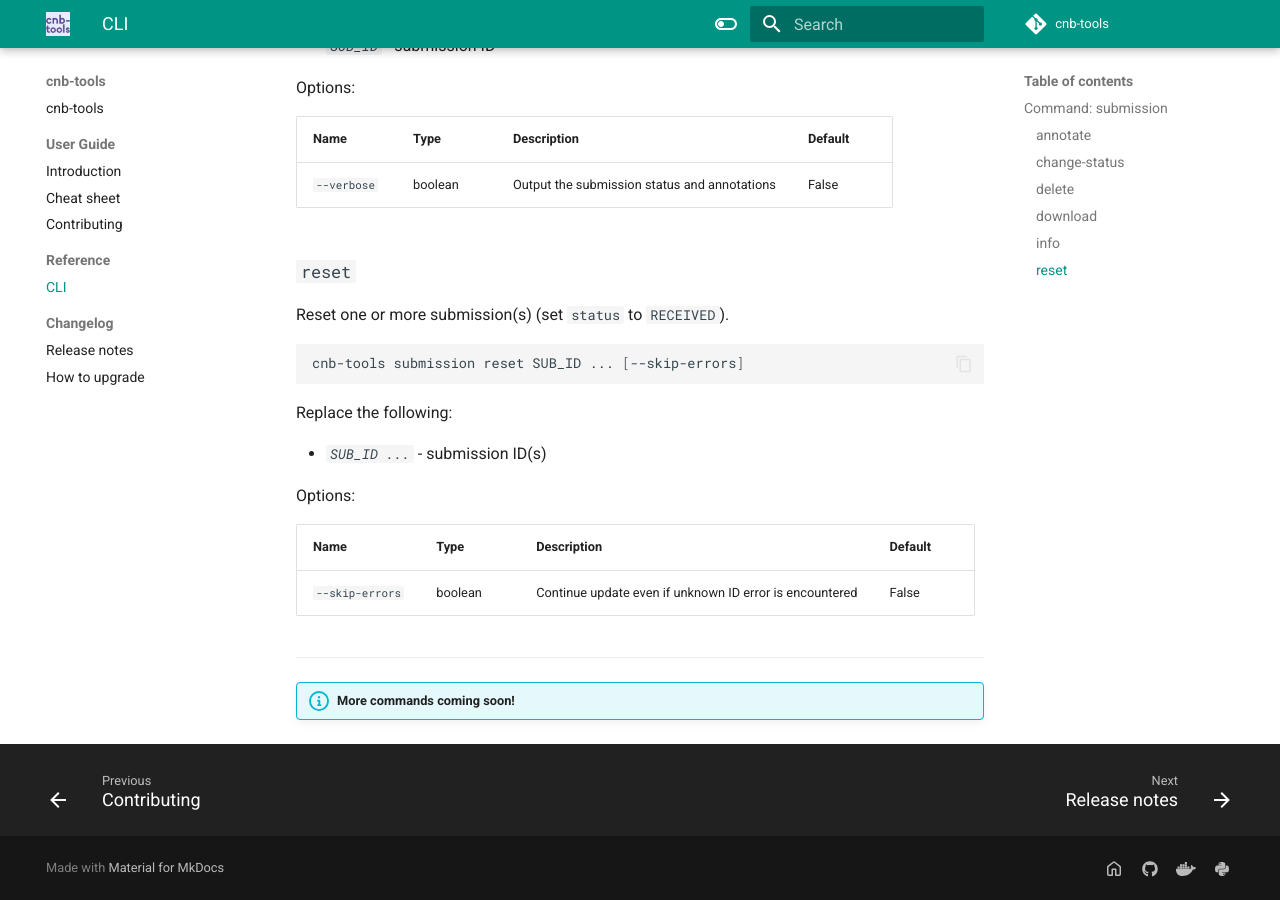
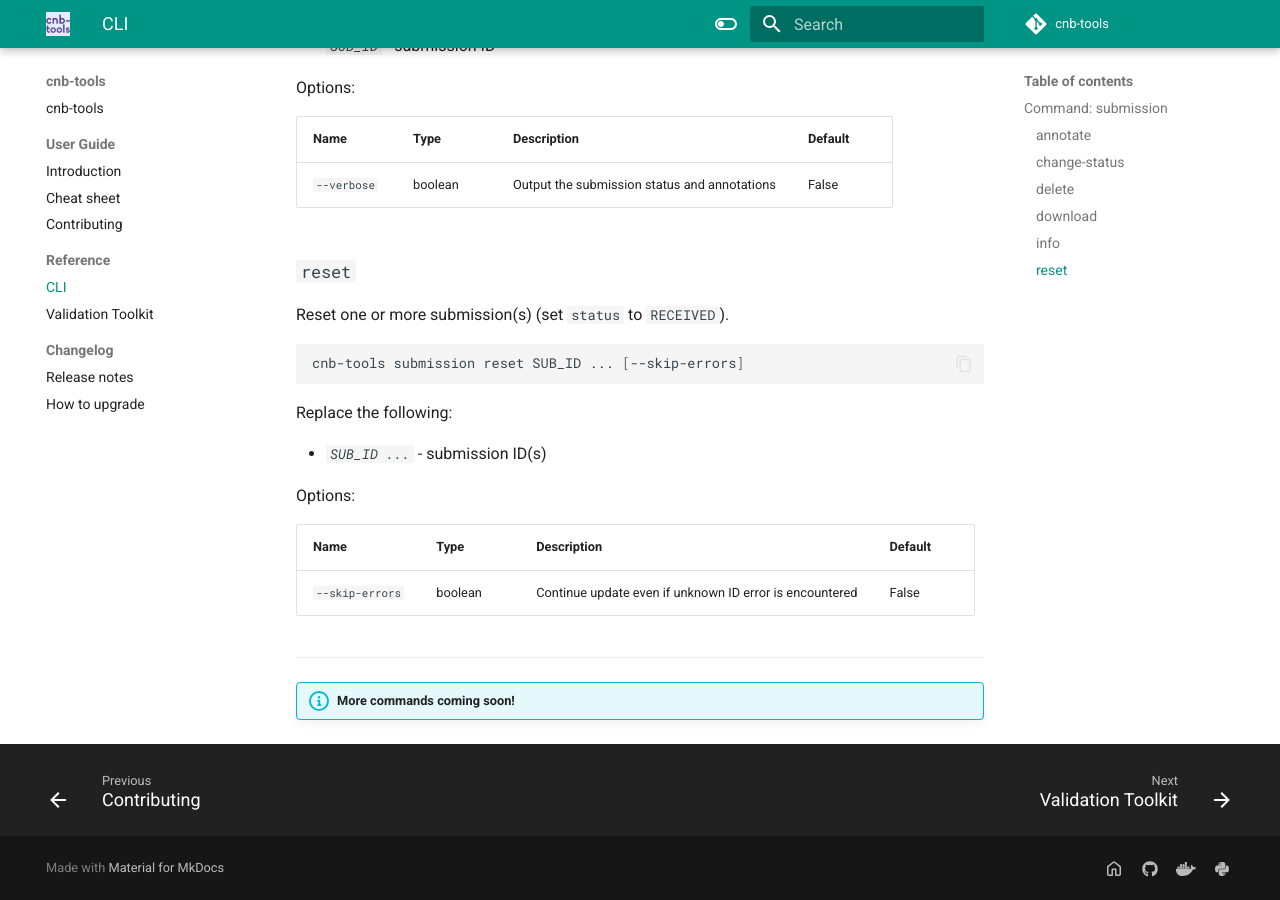
Before and after one commit to Sage-Bionetworks-Challenges/cnb-tools, an MkDocs documentation site: the page built from docs/reference/cli.md, in a window 1280 px wide and 900 px high, scrolled down 2904 px. Built offline with MkDocs 1.6.1 and Material for MkDocs 9.7.7, drawn with Linux system fonts in a browser that asks for light colours; comment, search, counter and statistics services are not loaded.

Commit message:
add to docs site

```diff
--- a/mkdocs.yml
+++ b/mkdocs.yml
@@ -18,6 +18,7 @@ nav:
     - Contributing: user-guide/contributing.md
   - Reference:
     - CLI: reference/cli.md
+    - Validation Toolkit: reference/validation-toolkit.md
   - Changelog:
     - changelog/release-notes.md
     - How to upgrade: changelog/upgrade.md
```
Also changed, not shown: docs/reference/validation-toolkit.md (added, +1 -0 lines).
